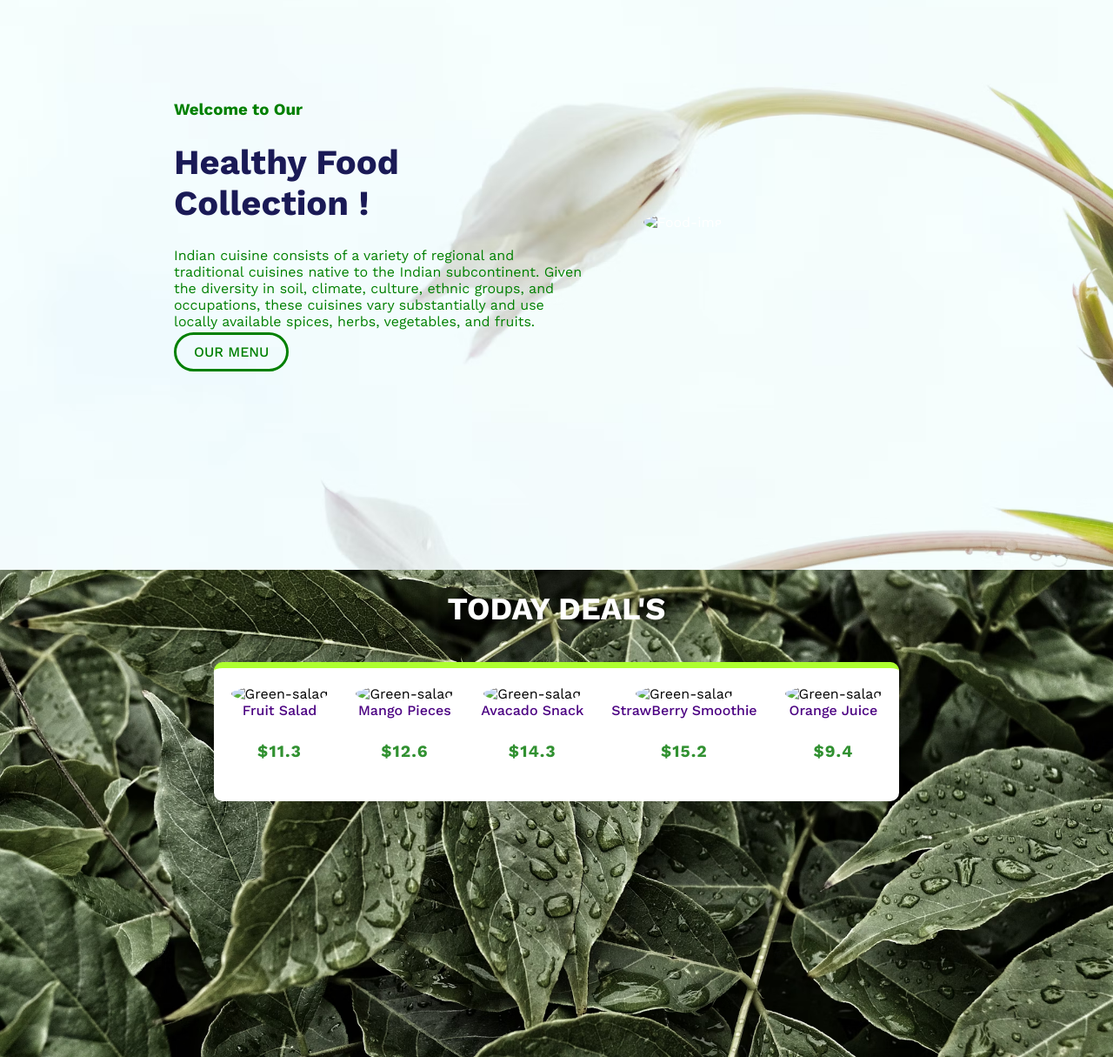
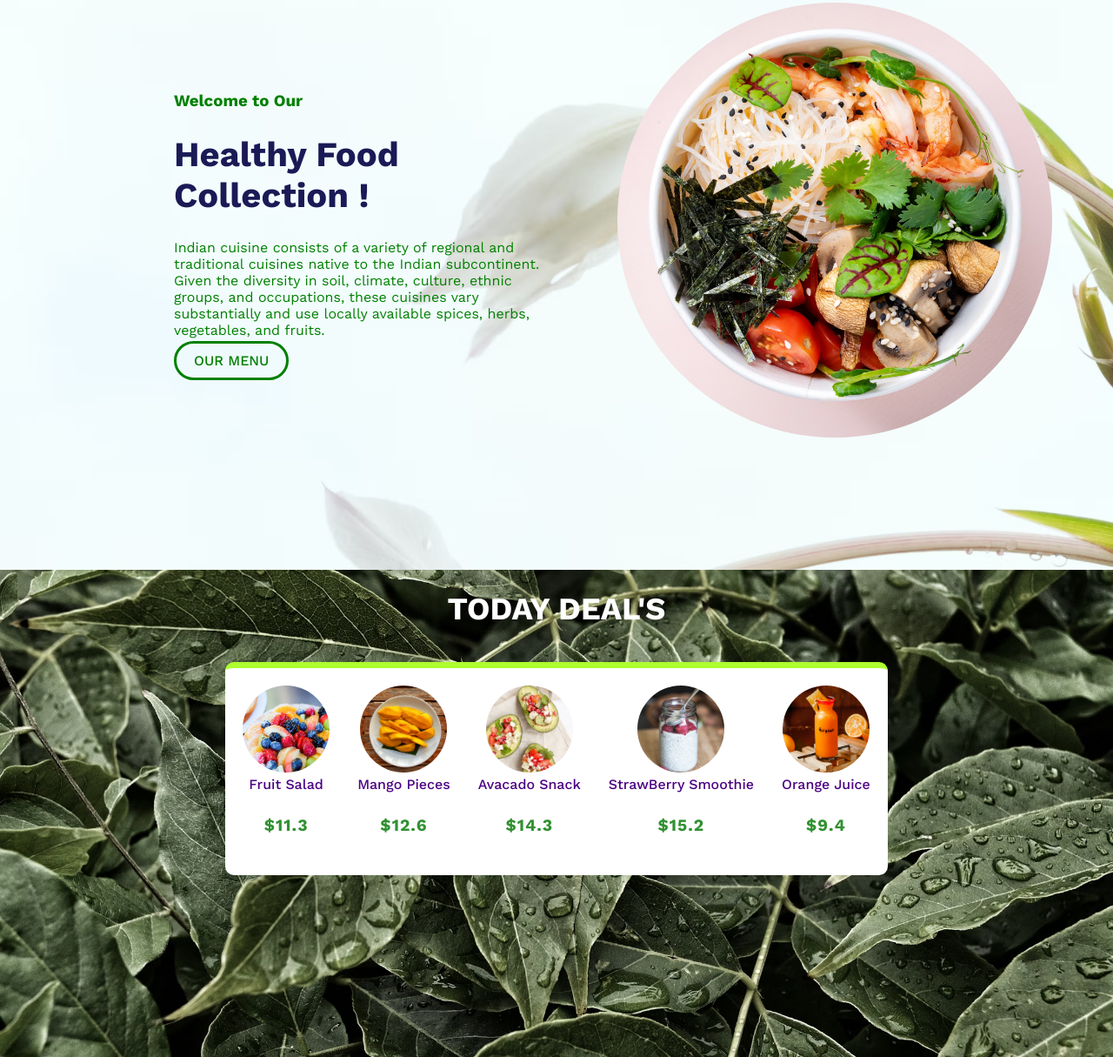
Before and after one commit to Sameer-007/foodie-food, a plain HTML site: page index.html in a window 1280 px wide. Shown: the part 204-1419 px from the top of the page at 87% size. Drawn offline with nearby package versions, Linux system fonts and the light colour scheme; files whose address does not match are found by name.

Commit message:
Update index.html

```diff
--- a/index.html
+++ b/index.html
@@ -20,7 +20,7 @@
 
 <div class="navbar">
     <div>
-        <a href="" class="logo"><img class="img1" src="C:\Users\lenovo\Downloads\logo3_peobgt_Gradient fade.avif" alt="logo"></a>
+        <a href="" class="logo"><img class="img1" src="./logo3_peobgt_Gradient fade.avif" alt="logo"></a>
 
     </div>
     <div class="navbar-right">
@@ -41,7 +41,7 @@
         <a href="#" id="about-container" class="btn">Our Menu</a>
     </div>
     <div class="home-right">
-    <img class="img2" src="./images/home pic.avif" alt="Food-img" height="500" width="500">
+    <img class="img2" src="./home pic.avif" alt="Food-img" height="500" width="500">
 
   </div>
 </div>
@@ -52,35 +52,35 @@
     <div class="about-container" >
         <div class="about-box">
             <div class="about-img">
-                <img class="img4" src="./images/fruitsalad1.avif" alt="Green-salad" height="200px" width="200">
+                <img class="img4" src="./fruitsalad1.avif" alt="Green-salad" height="200px" width="200">
             </div>
             <h3>Fruit Salad</h3>
             <h2>$11.3</h2>
         </div>
         <div class="about-box">
             <div class="about-img">
-                <img class="img4" src="./images/Mangoes2.avif" alt="Green-salad" height="200px" width="200">
+                <img class="img4" src="./Mangoes2.avif" alt="Green-salad" height="200px" width="200">
             </div>
             <h3>Mango Pieces</h3>
             <h2>$12.6</h2>
         </div>
         <div class="about-box">
             <div class="about-img">
-                <img class="img4" src="./images/Avacado3.avif" alt="Green-salad" height="200px" width="200">
+                <img class="img4" src="./Avacado3.avif" alt="Green-salad" height="200px" width="200">
             </div>
             <h3>Avacado Snack</h3>
             <h2>$14.3</h2>
         </div>
         <div class="about-box">
             <div class="about-img">
-                <img class="img4" src="./images/Berry Smoothie3.avif" alt="Green-salad" height="200px" width="200">
+                <img class="img4" src="./Berry Smoothie3.avif" alt="Green-salad" height="200px" width="200">
             </div>
             <h3>StrawBerry Smoothie</h3>
             <h2>$15.2</h2>
         </div>
         <div class="about-box">
             <div class="about-img">
-                <img class="img4"  src="./images/orangejuice5.avif" alt="Green-salad" height="200px" width="200">
+                <img class="img4"  src="./orangejuice5.avif" alt="Green-salad" height="200px" width="200">
             </div>
             <h3>Orange Juice</h3>
             <h2>$9.4</h2>
```
